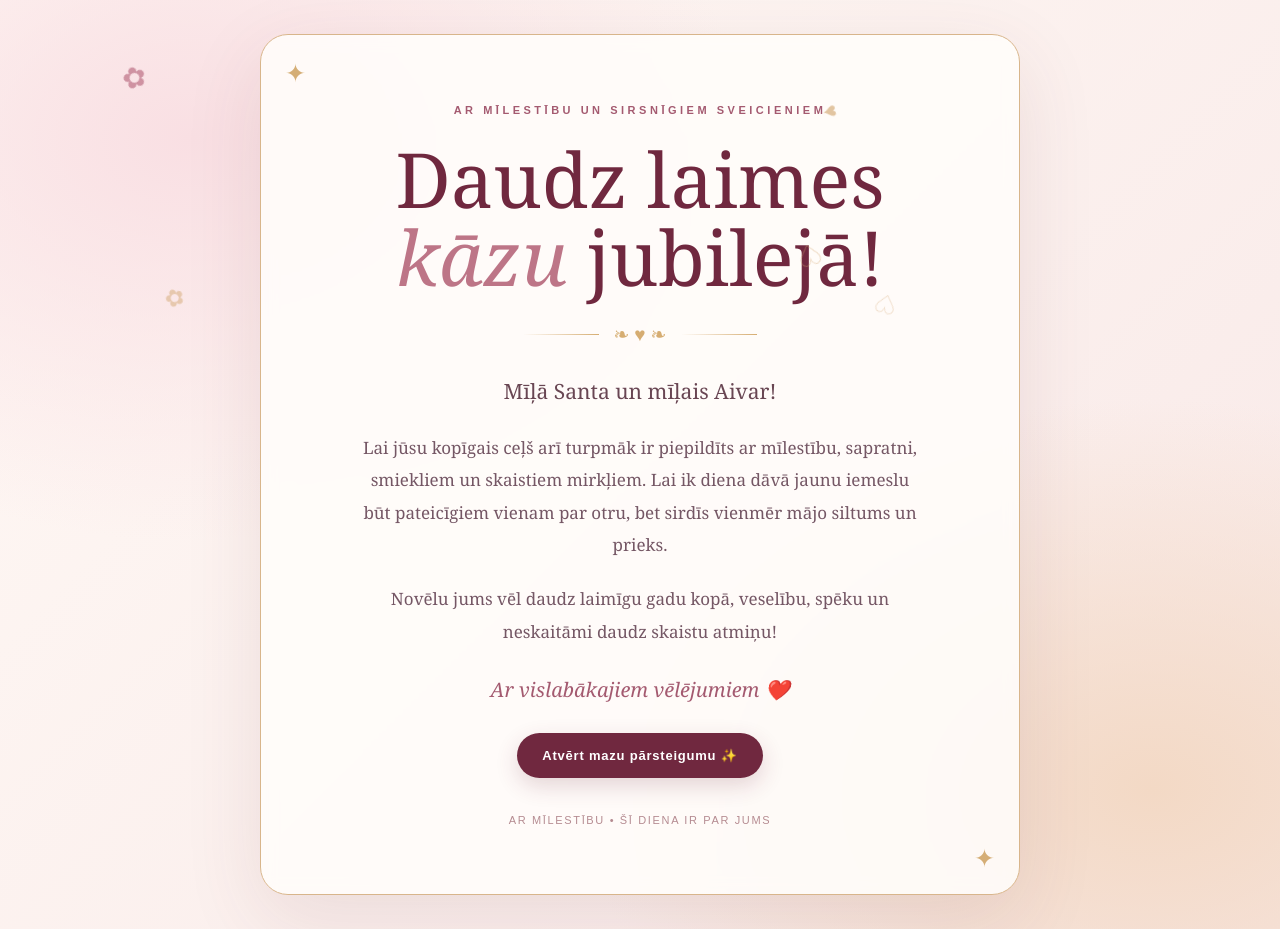
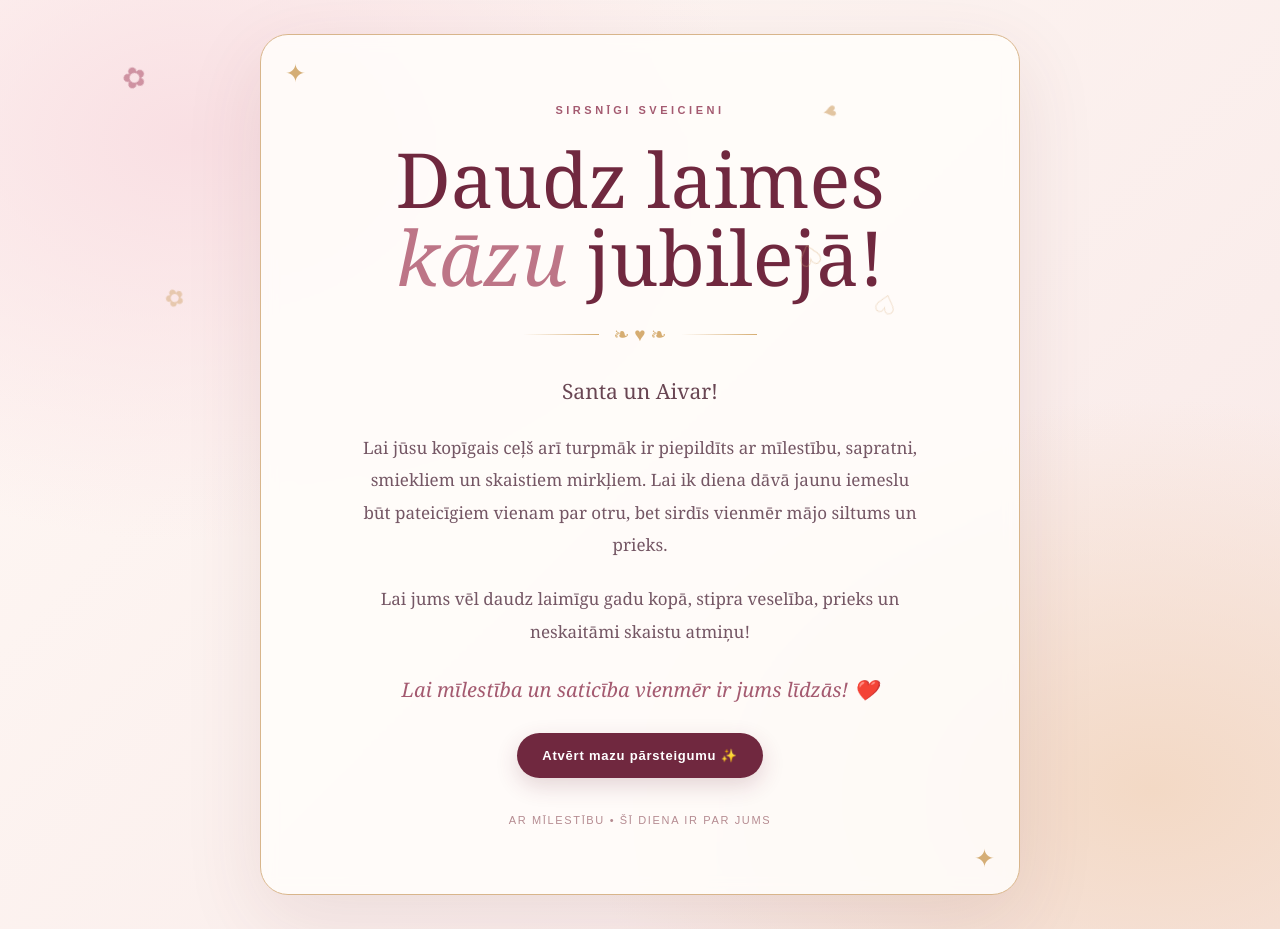
Before and after one commit to Veyrix73/happykaza, a plain HTML site: page index.html in a window 1280 px wide. Drawn offline with Linux system fonts and the light colour scheme.

Commit message:
Make anniversary greeting general

```diff
--- a/index.html
+++ b/index.html
@@ -34,13 +34,13 @@
 <body>
   <main class="wrap">
     <section class="card">
-      <div class="eyebrow">Ar mīlestību un sirsnīgiem sveicieniem</div>
+      <div class="eyebrow">Sirsnīgi sveicieni</div>
       <h1>Daudz laimes<br><span class="amp">kāzu</span> jubilejā!</h1>
       <div class="divider">❧ ♥ ❧</div>
-      <p class="intro">Mīļā Santa un mīļais Aivar!</p>
+      <p class="intro">Santa un Aivar!</p>
       <p class="message">Lai jūsu kopīgais ceļš arī turpmāk ir piepildīts ar mīlestību, sapratni, smiekliem un skaistiem mirkļiem. Lai ik diena dāvā jaunu iemeslu būt pateicīgiem vienam par otru, bet sirdīs vienmēr mājo siltums un prieks.</p>
-      <p class="message">Novēlu jums vēl daudz laimīgu gadu kopā, veselību, spēku un neskaitāmi daudz skaistu atmiņu!</p>
-      <div class="signature">Ar vislabākajiem vēlējumiem ❤️</div>
+      <p class="message">Lai jums vēl daudz laimīgu gadu kopā, stipra veselība, prieks un neskaitāmi skaistu atmiņu!</p>
+      <div class="signature">Lai mīlestība un saticība vienmēr ir jums līdzās! ❤️</div>
       <button id="surpriseBtn" type="button">Atvērt mazu pārsteigumu ✨</button>
       <div class="surprise" id="surprise">Īsta mīlestība nav tikai par kopā pavadītajiem gadiem — tā ir par visiem mazajiem mirkļiem, kas šos gadus padara īpašus. Lai jums tādu vēl ir ļoti, ļoti daudz! ❤️</div>
       <div class="footer">Ar mīlestību • Šī diena ir par jums</div>
```
